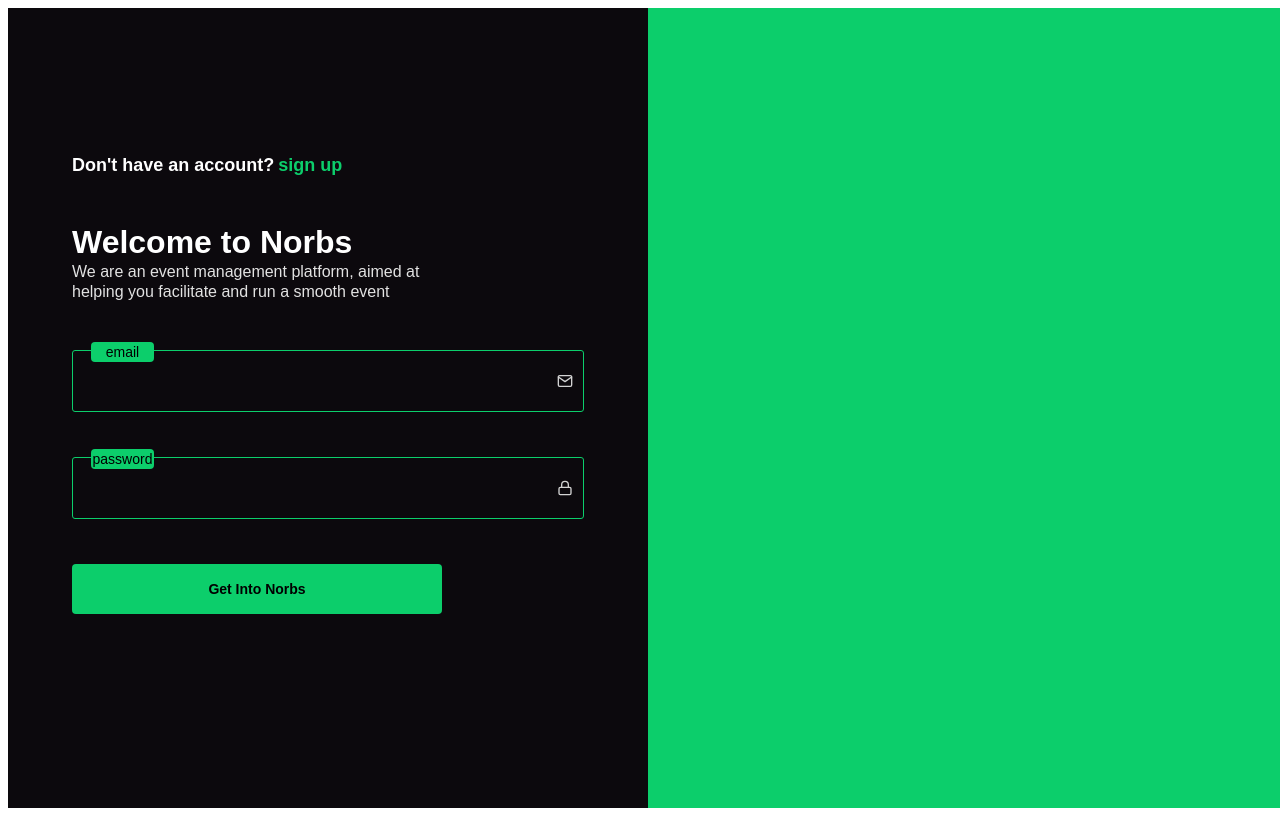
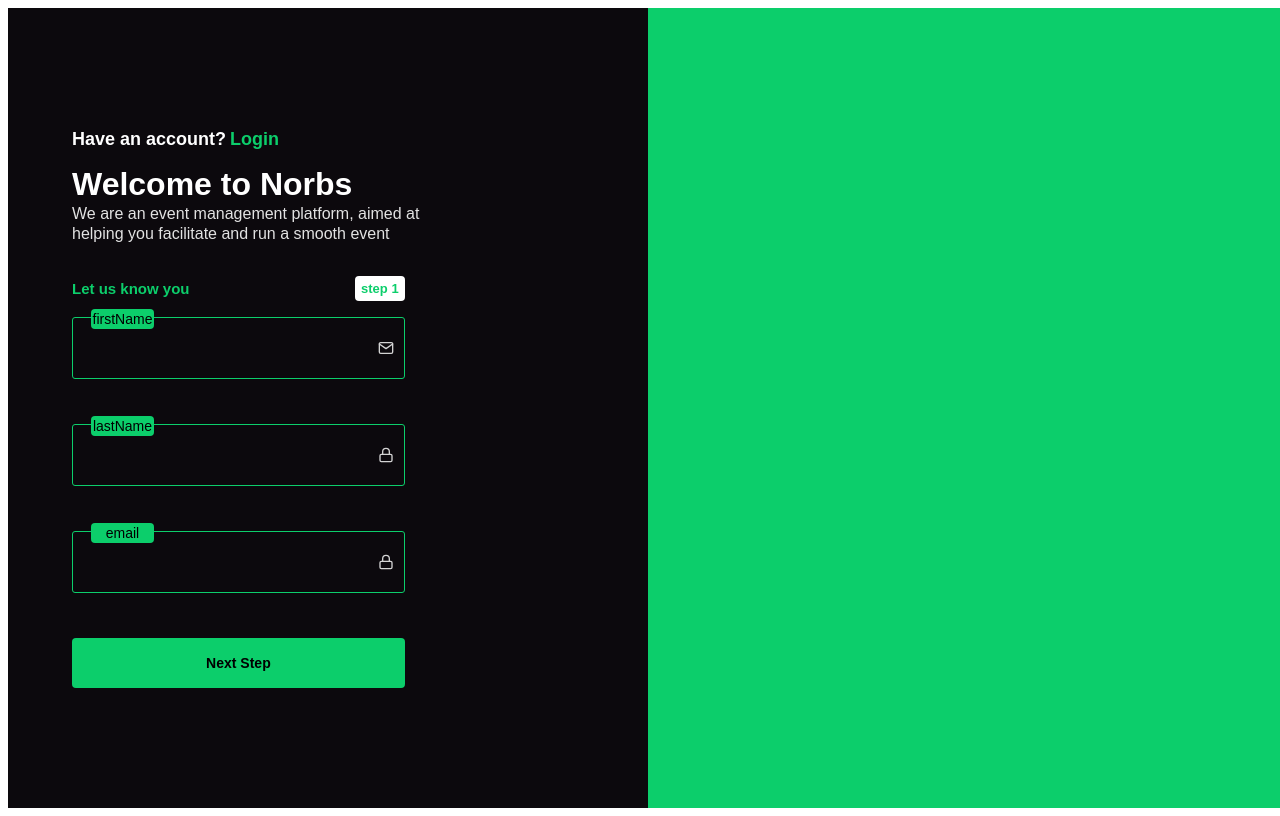
Before and after one commit to Adewale103/Norbs-Event, a React (Create React App) app: page / in a window 1280 px wide. Built offline with nearby package versions, Linux system fonts and the light colour scheme; a web font is replaced by a local one.

Commit message:
"Added register. css"

```diff
--- a/src/App.js
+++ b/src/App.js
@@ -1,11 +1,13 @@
 
 import './App.css';
 import Login from "./views/authentication/Login"
+import Register from "./views/authentication/Register"
 
 const App = () => {
   return (
     <div className="App">
-     <Login/>
+     {/* <Login/> */}
+     <Register/>
     </div>
   )
 }
--- /dev/null
+++ b/src/components/authentication/register/StepContainer.js
@@ -0,0 +1,17 @@
+import React from 'react'
+
+const StepContainer = ({children, step, headerTitle}) => {
+  return (
+    <div className = "registration-step-container">
+      <div className='header-container'>
+        <p>{headerTitle}</p>
+    <div className='step-icon'>
+        {`step ${step}`}
+        </div>
+      </div>
+        {children}
+    </div>
+  )
+}
+
+export default StepContainer
--- a/src/views/authentication/Login.js
+++ b/src/views/authentication/Login.js
@@ -61,7 +61,7 @@ const checkIfItIsEmail = () =>{
 
 }
     return(
-        <div className="loginContainer">
+        <div className="authenticationContainer">
         <div className="leftSide">
             <div className="leftSide-container">
             <a>Don't have an account?
@@ -81,7 +81,7 @@ const checkIfItIsEmail = () =>{
 
             <Input text="password" handleChange={handleChange} icon={passwordIcon} label = "password" fieldError={fieldError}/>
 
-            <button onClick = {handleClick}>Get Into Norbs</button>
+            <button className = "authentication-button" onClick = {handleClick}>Get Into Norbs</button>
          </div>
         <div className="social-media">
             <a>
--- a/src/views/authentication/Register.js
+++ b/src/views/authentication/Register.js
@@ -3,14 +3,20 @@ import Input from "../../components/reusable/Input"
 import emailIcon from "../../assets/email.svg"
 import passwordIcon from "../../assets/password.svg"
 import "./authentication.css"
+import StepContainer from "../../components/authentication/register/StepContainer"
 
 
 const Register = () => {
     const [userInput, setUserInput] = useState({})
+    const [step,setStep] = useState(1)
     const [fieldError, setFieldError] = useState(
         {
-         email : {message :"",error: false},
-         password: { message: "", error: false}
+         firstName : {message :"",error: false},
+         lastName: { message: "", error: false},
+         email: { message: "", error: false},
+         phoneNumber: { message: "", error: false},
+         password: { message: "", error: false},
+         confirmPassword: { message: "", error: false}
     }
 )
 
@@ -61,13 +67,13 @@ const checkIfItIsEmail = () =>{
 
 }
     return(
-        <div className="loginContainer">
+        <div className="authenticationContainer">
         <div className="leftSide">
             <div className="leftSide-container">
-            <a>Don't have an account?
+            <a>Have an account?
                 <span style={{color: 'var(--primary_green)',
             marginLeft: '4px'}}>
-                    sign up
+                    Login
                 </span>
             </a>
             <div className="welcome-text">
@@ -76,13 +82,23 @@ const checkIfItIsEmail = () =>{
                     aimed at helping you facilitate and run a smooth event
                 </p>
                 </div>
-                <div className="input-button-fields">
-            <Input text="email" handleChange={handleChange} icon={emailIcon} label = "email" fieldError={fieldError}/>
+                {step === 1 &&<StepContainer step={1} headerTitle="Let us know you">
+                <Input text="text" handleChange={handleChange} icon={emailIcon} label = "firstName" fieldError={fieldError}/>
+                <Input text="text" handleChange={handleChange} icon={passwordIcon} label = "lastName" fieldError={fieldError}/>
+                <Input text="text" handleChange={handleChange} icon={passwordIcon} label = "email" fieldError={fieldError}/>
+                </StepContainer>}
 
-            <Input text="password" handleChange={handleChange} icon={passwordIcon} label = "password" fieldError={fieldError}/>
+                {step === 2 &&<StepContainer step={2} headerTitle="Let's Secure Your Details">
+                <Input text="text" handleChange={handleChange} icon={emailIcon} label = "firstName" fieldError={fieldError}/>
+                <Input text="text" handleChange={handleChange} icon={passwordIcon} label = "lastName" fieldError={fieldError}/>
+                <Input text="text" handleChange={handleChange} icon={passwordIcon} label = "email" fieldError={fieldError}/>
+                </StepContainer>}
 
-            <button onClick = {handleClick}>Get Into Norbs</button>
-         </div>
+            { step === 1 && <button style = {{width: '65%'}} className ="authentication-button" onClick = {handleClick}>Next Step</button>}
+                { step ===2 && <div style={{display : "flex", justifyContent: "space-between"}}>
+                <button style = {{width: '35%'}} className ="authentication-button-alternate" onClick = {handleClick}>Go Back</button>
+                <button style = {{width: '35%'}} className ="authentication-button" onClick = {handleClick}>Register</button>
+                </div>}
         <div className="social-media">
             <a>
                 <div className="social-media-icon"></div>
--- a/src/views/authentication/authentication.css
+++ b/src/views/authentication/authentication.css
@@ -1,4 +1,4 @@
-.loginContainer{
+.authenticationContainer{
     display: flex;
     width: 100vw;
     min-height: 100vh;
@@ -18,7 +18,7 @@
 }
 .welcome-text {
     width: 70%;
-    margin-top: 3rem;
+    margin-top: 1rem;
 }
 
 .welcome-text h1{
@@ -35,14 +35,14 @@
     width: 80%;
 }
 
-.input-button-fields button{
+.authentication-button{
     border: unset;
     background-color: var(--primary_green);
     color: black;
     font-size: 14px;
     font-weight: bold;
     border-radius: 4px;
-    width: 370px;
+    width: 100%;
     height: 50px;
 
 }
@@ -57,7 +57,7 @@
 
 .fieldError{
     color: red;
-    font-size: 10px;
+    font-size: 14px;
     margin: 1px;
 
 }
@@ -70,3 +70,33 @@
 .input-button-fields{
     margin: 3rem 0;
 }
+.registration-step-container{
+    border-radius: 4px;
+   margin-top: 2rem;
+   width: 65%;
+}
+.registration-step-container .header-container{
+    display: flex;
+    justify-content: space-between;
+    align-items: center;
+    margin-bottom: 1rem;
+}
+
+.registration-step-container .header-container p{
+    color: var(--primary_green);
+    font-size: 15px;
+    font-weight: bold;
+    margin: 0;
+}
+
+.step-icon{
+    background-color: white;
+    color: var(--primary_green);
+    font-weight: bold;
+    font-size: 13px;
+    width: 12%;
+    padding: 5px;
+    border-radius: 4px;
+    text-align: center;
+    float:right;
+}
```
